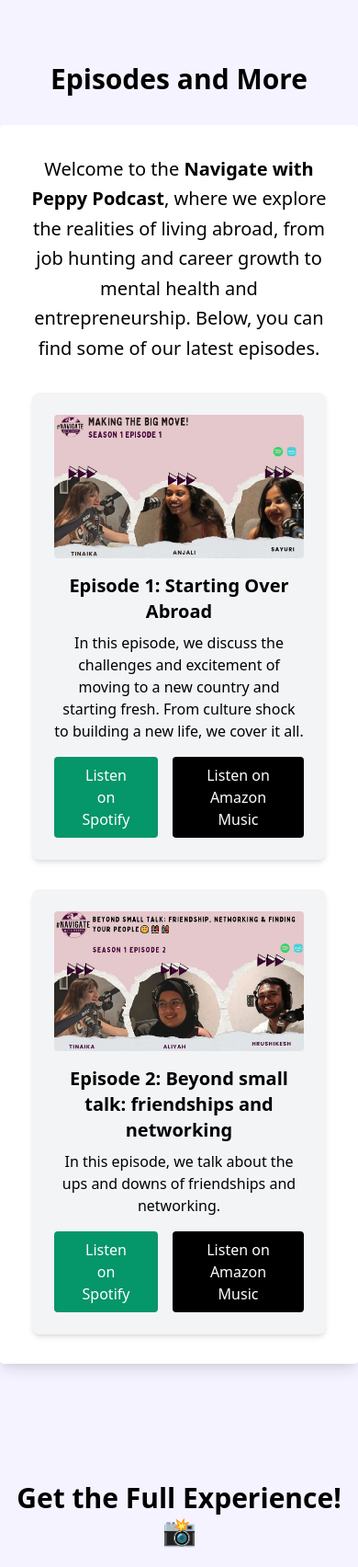
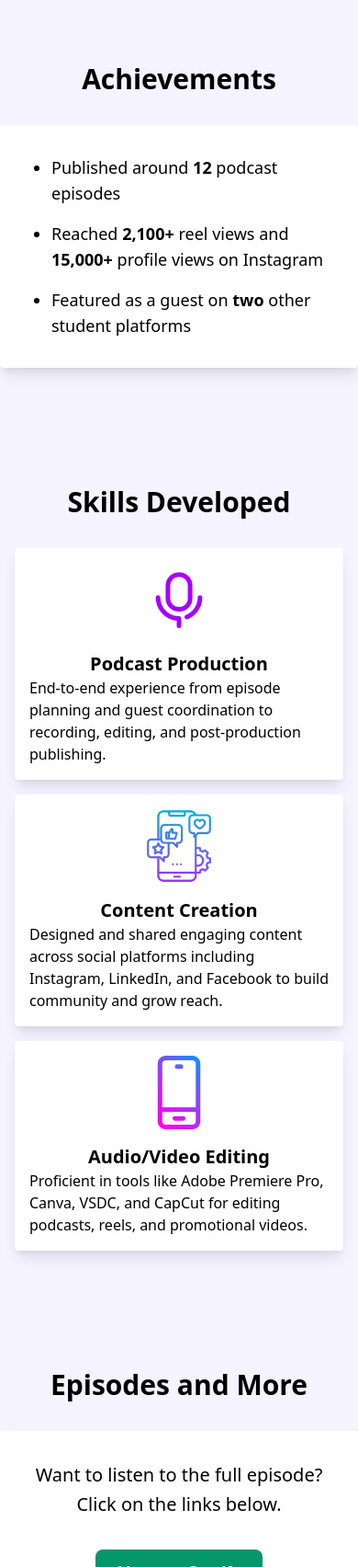
Before and after one commit to Tinaika19/my-portfolio, a plain HTML site: page podcast.html in a window 390 px wide. Shown: the part 1956-3660 px from the top of the page at 92% size. Drawn offline with nearby package versions, Linux system fonts and the light colour scheme.

Commit message:
Update podcast.html

```diff
--- a/podcast.html
+++ b/podcast.html
@@ -75,56 +75,71 @@
 
 
 
+<section class="bg-purple-50 py-16">
+  <div class="container mx-auto">
+    <h2 class="text-3xl font-bold mb-8 text-center">Achievements</h2>
 
-    <section class="bg-purple-50 py-16">
-        <div class="container mx-auto">
-            <h2 class="text-3xl font-bold mb-8 text-center">Episodes and More</h2>
-
-            <div class="bg-white p-8 rounded shadow-lg text-center">
-                <p class="text-xl leading-relaxed mb-6">
-                    Welcome to the <strong>Navigate with Peppy Podcast</strong>, where we explore the realities of living abroad, from job hunting and career growth to mental health and entrepreneurship. Below, you can find some of our latest episodes.
-                </p>
-
-                <div class="flex flex-wrap justify-center mt-8 gap-8">
-
-                    <!-- Episode 1 -->
-                    <div class="bg-gray-100 p-6 rounded-lg shadow-md w-80">
-                        <img src="assets/images/episode_1.JPG" alt="Episode 1: Starting Over Abroad" class="w-full rounded mb-4">
-                        <h3 class="text-xl font-semibold mb-2">Episode 1: Starting Over Abroad</h3>
-                        <p class="text-md mb-4">
-                            In this episode, we discuss the challenges and excitement of moving to a new country and starting fresh. From culture shock to building a new life, we cover it all.
-                        </p>
-                        <div class="flex justify-center gap-4">
-                            <a href="https://open.spotify.com/show/4OQKePASuMymzl3vS0hhqX" target="_blank" class="text-white bg-green-600 py-2 px-6 rounded hover:bg-green-500">Listen on Spotify</a>
-                            <a href="https://music.amazon.co.uk/podcasts/76bf3c0c-4a8c-4fb9-8788-2a9c63669f09/navigate-with-peppy-podcast " target="_blank" class="text-white bg-black py-2 px-6 rounded hover:bg-gray-800">Listen on Amazon Music</a>
-                        </div>
-                    </div>
-
-                    <!-- Episode 2 -->
-                    <div class="bg-gray-100 p-6 rounded-lg shadow-md w-80">
-                        <img src="assets/images/episode_2.JPG" alt="Episode 2: Beyond small talk: friendships and networking" class="w-full rounded mb-4">
-                        <h3 class="text-xl font-semibold mb-2">Episode 2: Beyond small talk: friendships and networking</h3>
-                        <p class="text-md mb-4">
-                            In this episode, we talk about the ups and downs of  friendships and networking.
-                        </p>
-                        <div class="flex justify-center gap-4">
-                            <a href="https://open.spotify.com/show/4OQKePASuMymzl3vS0hhqX" target="_blank" class="text-white bg-green-600 py-2 px-6 rounded hover:bg-green-500">
-
-                                Listen on Spotify</a>
-                            <a href="https://music.amazon.co.uk/podcasts/76bf3c0c-4a8c-4fb9-8788-2a9c63669f09/navigate-with-peppy-podcast " target="_blank" class="text-white bg-black py-2 px-6 rounded hover:bg-gray-800">
+    <div class="bg-white p-8 rounded shadow-lg max-w-2xl mx-auto">
+      <ul class="pl-6 text-left text-lg space-y-4 list-disc">
+        <li>Published around <strong>12</strong> podcast episodes</li>
+        <li>Reached <strong>2,100+</strong> reel views and <strong>15,000+</strong> profile views on Instagram</li>
+        <li>Featured as a guest on <strong>two</strong> other student platforms</li>
+      </ul>
+    </div>
+  </div>
+</section>
 
 
-                                Listen on Amazon Music</a>
-                        </div>
-                    </div>
-
-                    <!-- Episode 3 -->
 
 
+      <section class="bg-purple-50 py-16">
+        <div class="container mx-auto px-4">
+            <h2 class="text-3xl font-bold mb-8 text-center">Skills Developed</h2>
+            <div class="grid grid-cols-1 md:grid-cols-3 gap-4">
+                <!-- Frontend Development Skill -->
+                <div class="bg-white rounded shadow-lg flex flex-col items-center p-4">
+                    <img src="assets/images/podcast.png" alt="Frontend Development" class="icon mb-4">
+                    <h3 class="text-xl font-semibold">Podcast Production</h3>
+                    <p>
+                        End-to-end experience from episode planning and guest coordination to recording, editing, and post-production publishing.</p>
                 </div>
+
+                <!-- Backend Development Skill -->
+                <div class="bg-white rounded shadow-lg flex flex-col items-center p-4">
+                    <img src="assets/images/social.png" alt="Frontend Development" class="icon mb-4">
+                    <h3 class="text-xl font-semibold">Content Creation</h3>
+                    <p>
+                      Designed and shared engaging content across social platforms including Instagram, LinkedIn, and Facebook to build community and grow reach.  </p>
+                </div>
+
+                <!-- PM Skill -->
+                <div class="bg-white rounded shadow-lg flex flex-col items-center p-4">
+                    <img src="assets/images/prototype.png" alt="PM" class="icon mb-4">
+                    <h3 class="text-xl font-semibold">Audio/Video Editing</h3>
+                    <p>Proficient in tools like Adobe Premiere Pro, Canva, VSDC, and CapCut for editing podcasts, reels, and promotional videos. </div>
             </div>
         </div>
     </section>
+
+ <section class="bg-purple-50 py-16">
+  <div class="container mx-auto">
+    <h2 class="text-3xl font-bold mb-8 text-center">Episodes and More</h2>
+
+    <div class="bg-white p-8 rounded shadow-lg text-center max-w-2xl mx-auto">
+      <p class="text-xl leading-relaxed mb-8">
+      Want to listen to the full episode? Click on the links below. </p>
+
+      <div class="flex flex-wrap justify-center gap-6">
+        <a href="https://open.spotify.com/show/4OQKePASuMymzl3vS0hhqX" target="_blank" class="bg-green-600 text-white font-semibold py-3 px-6 rounded-lg hover:bg-green-500 transition">
+          Listen on Spotify
+        </a>
+        <a href="https://music.amazon.co.uk/podcasts/76bf3c0c-4a8c-4fb9-8788-2a9c63669f09/navigate-with-peppy-podcast" target="_blank" class="bg-black text-white font-semibold py-3 px-6 rounded-lg hover:bg-gray-800 transition">
+          Listen on Amazon Music
+        </a>
+      </div>
+    </div>
+  </div>
+</section>
 
 <!-- Fun Content and Instagram Follow Section -->
 <section class="bg-purple-50 py-16">
@@ -138,7 +153,7 @@
         <!-- Instagram Follow Section -->
         <div class="flex justify-center gap-8 mt-6">
             <div class="w-80">
-                <img src="assets/images/poster.JPG" alt="Tinaika with Mic 1" class="w-full rounded-lg shadow-lg">
+                <img src="assets/images/post.png" alt="Tinaika with Mic 1" class="w-full rounded-lg shadow-lg">
             </div>
         </div>
 
@@ -153,32 +168,7 @@
 
 
 
-<section class="bg-purple-50 py-16">
-    <div class="container mx-auto">
-        <h2 class="text-3xl font-bold mb-8 text-center">Behind the Mic 🎤</h2>
 
-        <div class="bg-white p-8 rounded shadow-lg text-center">
-            <p class="text-xl leading-relaxed mb-6">
-                Here’s a sneak peek at the fun moments behind the scenes while recording the podcast!
-            </p>
-        <!-- Flex container for images -->
-        <div class="flex flex-wrap justify-center gap-8">
-            <!-- Image 1 -->
-
-            <!-- Image 2 -->
-            <div class="w-80">
-                <img src="assets/images/navigate.jpg" alt="Tinaika with Mic 2" class="w-full rounded-lg shadow-lg">
-            </div>
-            <!-- Image 3 -->
-            <div class="w-80">
-                <img src="assets/images/bts1.jpg" alt="Tinaika with Mic 3" class="w-full rounded-lg shadow-lg">
-            </div>
-            <div class="w-80">
-                <img src="assets/images/bts2.jpg" alt="Tinaika with Mic 3" class="w-full rounded-lg shadow-lg">
-            </div>
-        </div>
-    </div>
-</section>
 
 
 
```
